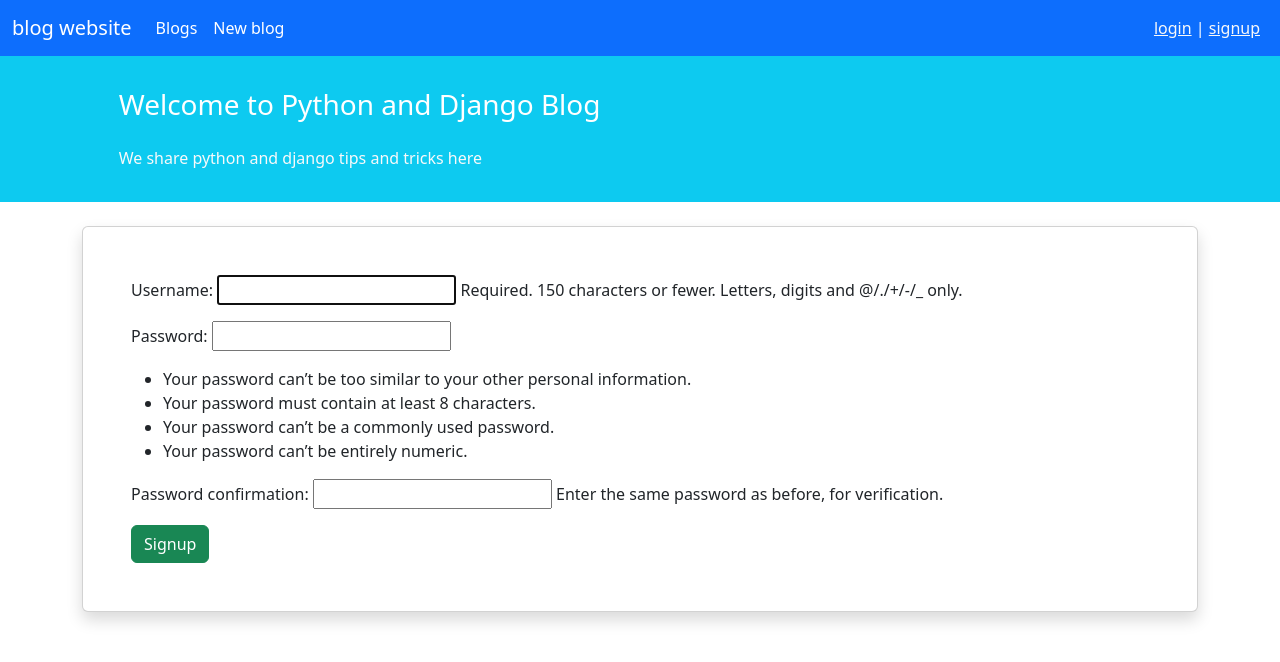
After one commit to ErfanAshki/blog-page-project, a Django app: page /accounts/signup/ in a window 1280 px wide. The commit adds this page. Shown: the top 662 px of the page. Run offline with Django 5.2, Linux system fonts and the light colour scheme.

Commit message:
implement signup

```diff
--- a/accounts/urls.py
+++ b/accounts/urls.py
@@ -0,0 +1,8 @@
+from django.urls import path
+
+from .views import SignUpView
+
+urlpatterns = [
+    path('signup/', SignUpView.as_view(), name='signup'),
+
+]
--- a/accounts/views.py
+++ b/accounts/views.py
@@ -1,3 +1,11 @@
 from django.shortcuts import render
+from django.views import generic
+from django.contrib.auth.forms import UserCreationForm
+from django.urls import reverse_lazy
 
-# Create your views here.
+
+class SignUpView(generic.CreateView):
+    form_class = UserCreationForm
+    template_name = 'registration/signup.html'
+    context_object_name = 'form'
+    success_url = reverse_lazy('login')
--- a/config/urls.py
+++ b/config/urls.py
@@ -21,5 +21,6 @@ urlpatterns = [
     path('admin/', admin.site.urls),
     path('post/', include('blog.urls')),
     path('accounts/', include('django.contrib.auth.urls')),
+    path('accounts/', include('accounts.urls')),
 
 ]
--- a/templates/_base.html
+++ b/templates/_base.html
@@ -35,7 +35,8 @@
             </div>
         {% else %}
             <div class="mx-2 text-white">
-                <a class="text-light" href="{% url 'login' %}">login</a>
+                <a class="text-light" href="{% url 'login' %}">login</a> |
+                <a class="text-light" href="{% url 'signup' %}">signup</a>
             </div>
         {% endif %}
     </div>
--- /dev/null
+++ b/templates/registration/signup.html
@@ -0,0 +1,18 @@
+{% extends '_base.html' %}
+
+{% block page_title %}signup page{% endblock page_title %}
+
+
+{% block content %}
+
+    <div class="container mt-4">
+        <div class="card shadow p-5">
+            <form action="" method="post">
+                {% csrf_token %}
+                {{ form.as_p }}
+                <button type="submit" class="btn btn-success">Signup</button>
+            </form>
+        </div>
+    </div>
+
+{% endblock content %}
```
Also changed, not shown: db.sqlite3.
